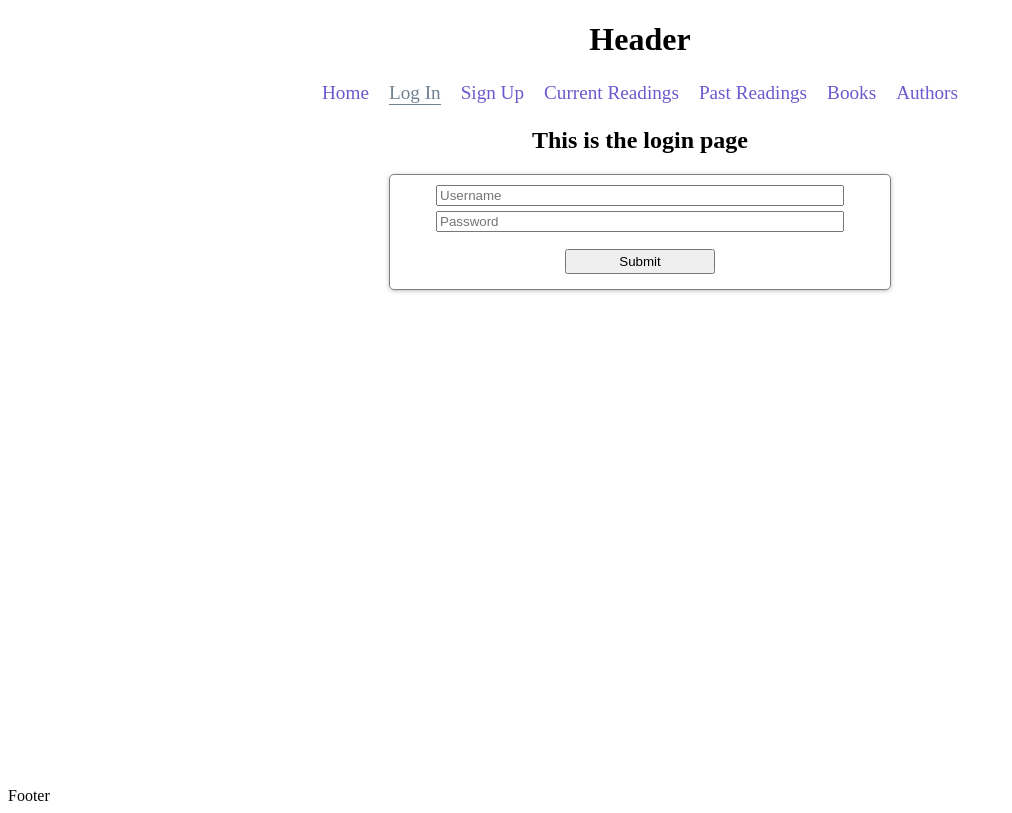
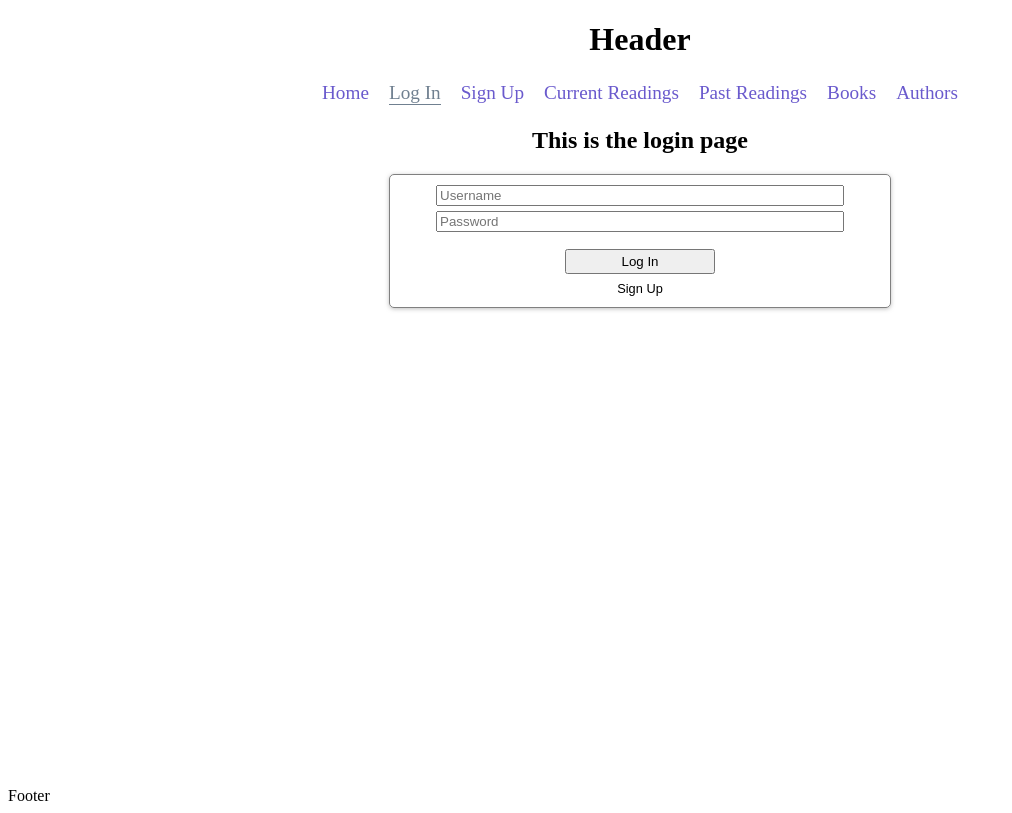
Before and after one commit to taylorhmorris/reading-log-front, a React (Vite) app: page /login in a window 1280 px wide. Shown: the whole page, without its empty margins (0-1012 px from the left). Built offline with nearby package versions, Linux system fonts and the light colour scheme.

Commit message:
feat: add link to signup/login at bottom of UserForm

```diff
--- a/src/components/UserForm.tsx
+++ b/src/components/UserForm.tsx
@@ -72,8 +72,19 @@ export function UserForm({ signup }: UserFormProps) {
         ref={passwordRef}
       />
       <button type="submit" className={styles['form-btn']}>
-        Submit
+        {signup ? <>Create Account</> : <>Log In</>}
       </button>
+      <div>
+        {signup ? (
+          <a href="/login" className={styles.link}>
+            Log In
+          </a>
+        ) : (
+          <a href="/signup" className={styles.link}>
+            Sign Up
+          </a>
+        )}
+      </div>
     </form>
   );
 }
--- a/src/styles/userForm.module.css
+++ b/src/styles/userForm.module.css
@@ -21,3 +21,18 @@
     padding: 3px 0;
     margin: 12px 10px 5px 10px;
 }
+
+.link {
+    text-decoration: none;
+    font-family: Arial, Helvetica, sans-serif;
+    font-size: 0.8em;
+    color: black;
+}
+
+.link:hover {
+    border-bottom: 1px solid gray;
+}
+
+.link:visited {
+    color: black;
+}
```
